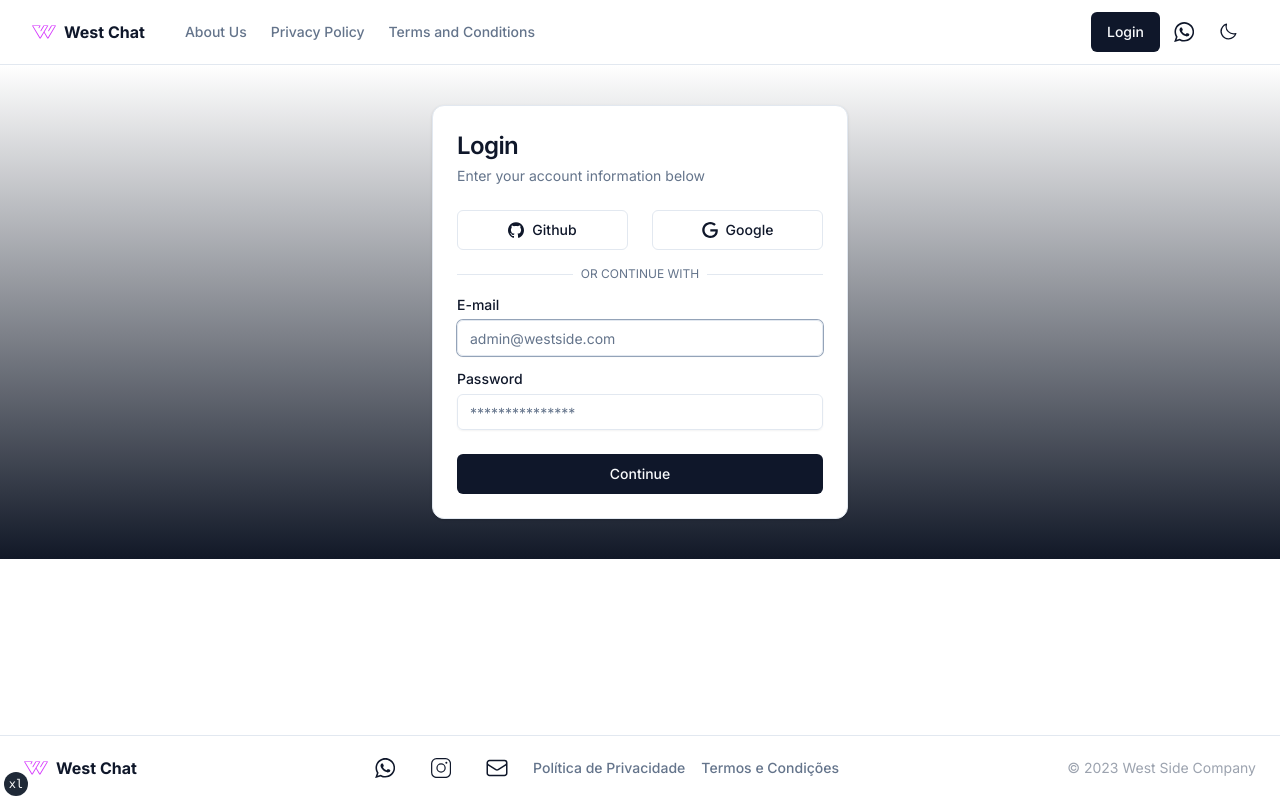
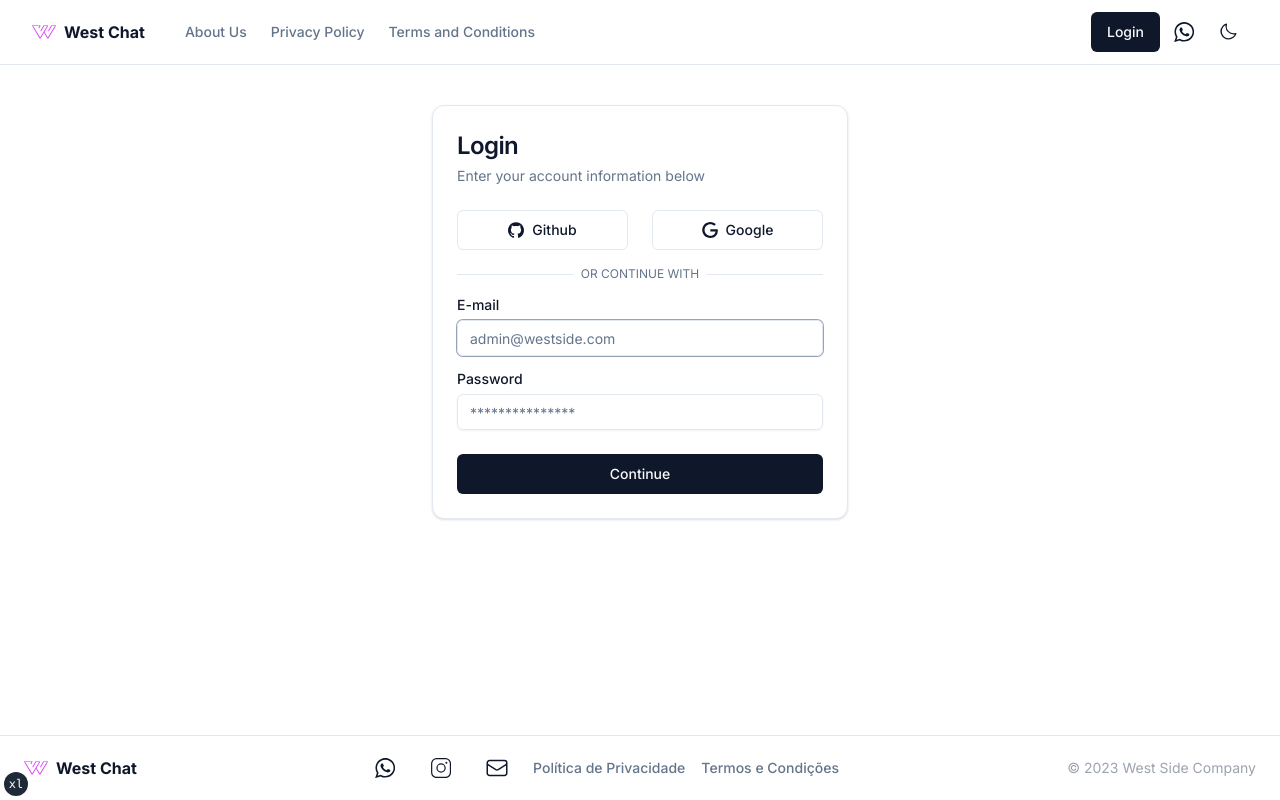
Before and after one commit to LucasHBG/Django-OLlama-Project, a Next.js app: page /login in a window 1280 px wide. Built offline with nearby package versions, Linux system fonts and the light colour scheme.

Commit message:
chore: organizing

```diff
--- a/app/(guest)/login/page.tsx
+++ b/app/(guest)/login/page.tsx
@@ -1,8 +1,8 @@
-import LoginForm from "@/components/login-form";
+import LoginForm from "@/components/login-form"
 
 export default function LoginPage() {
     return (
-        <main className="flex min-h-h-dvh items-start justify-center bg-gradient-to-b from-white to-gray-900 px-4 pb-8 pt-6 dark:from-gray-900 dark:to-white md:py-10">
+        <main className="min-h-h-dvh flex items-start justify-center  px-4 pb-8 pt-6 md:py-10">
             <LoginForm />
         </main>
     )
```
